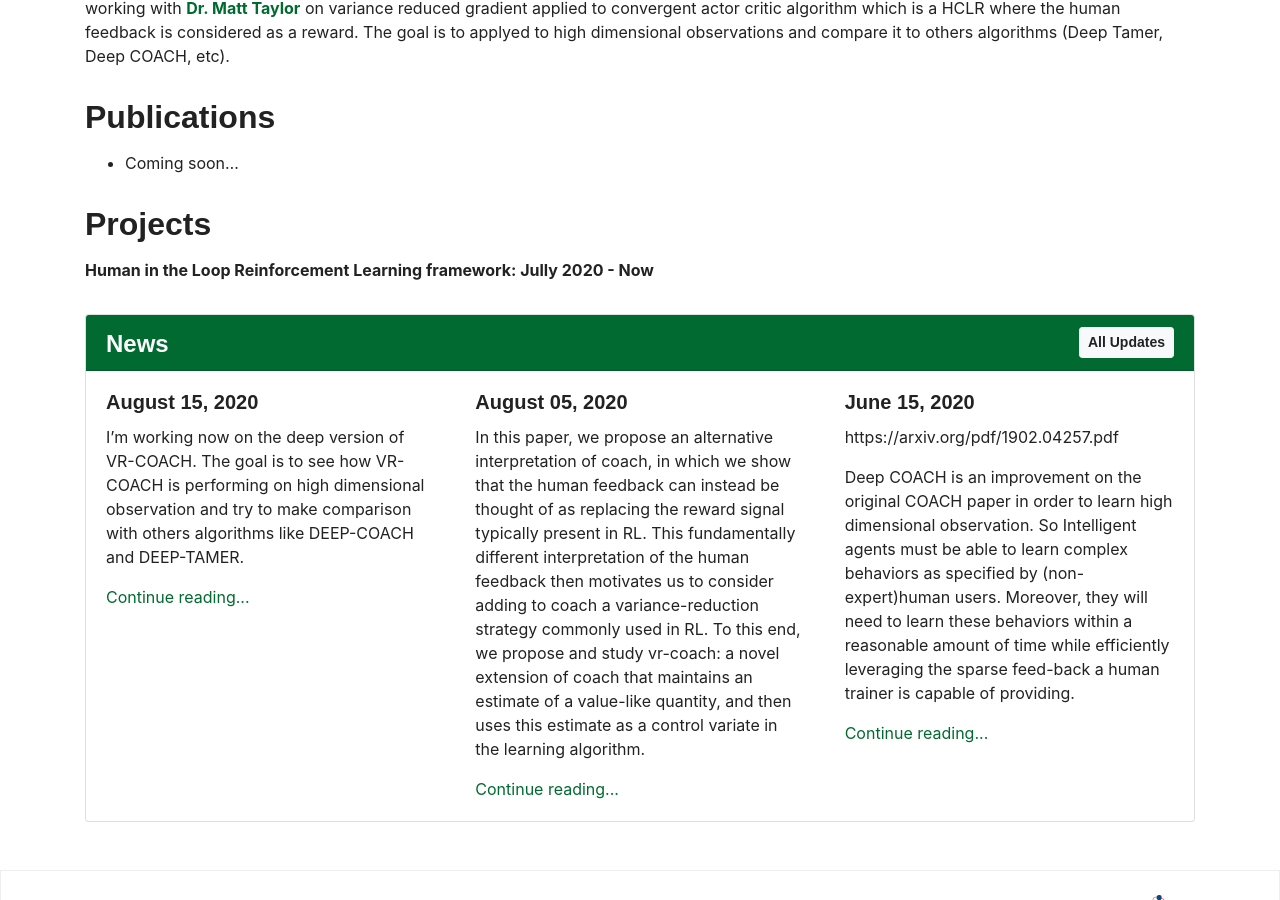
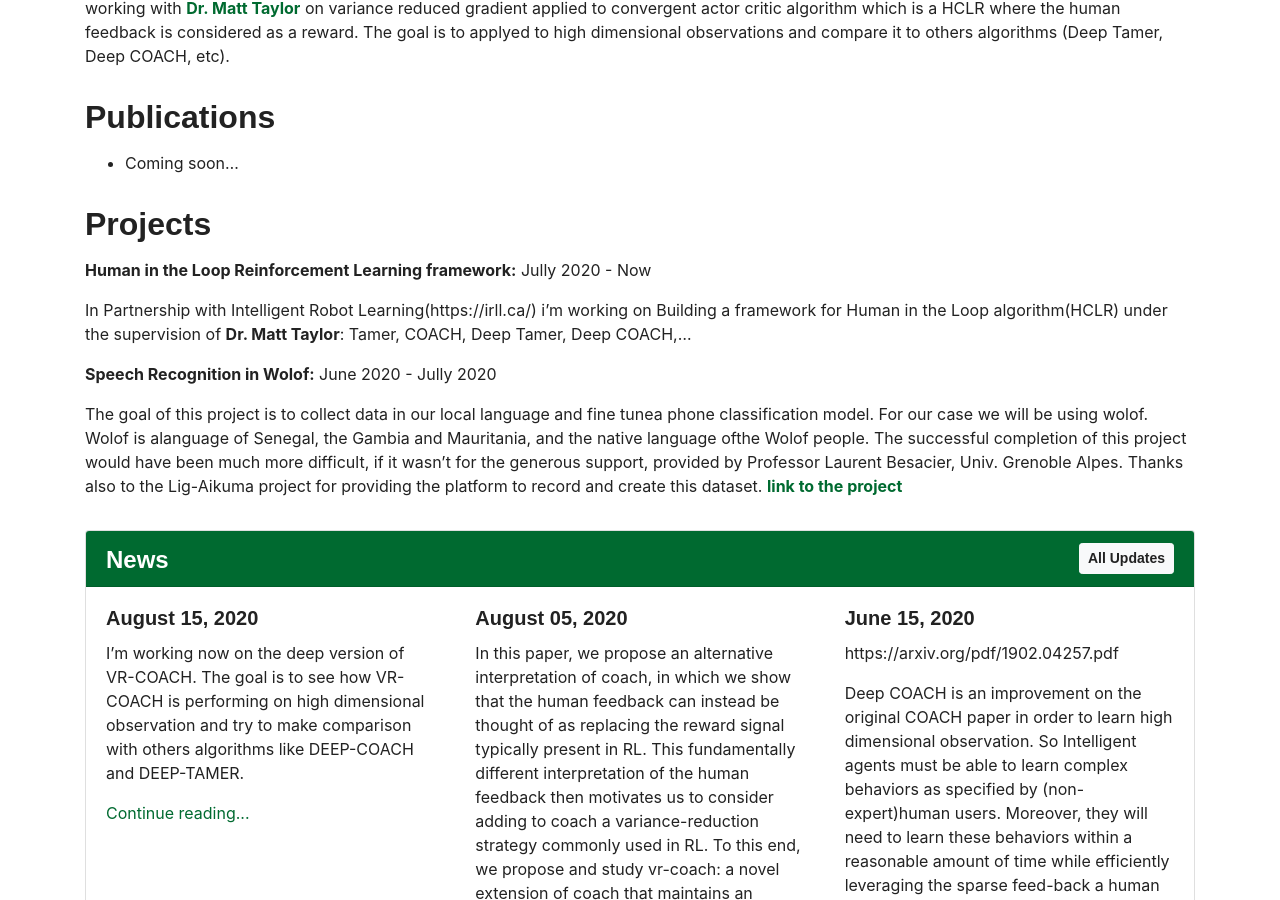
Before and after one commit to amathsow/amathsow.github.io, a Jekyll site: the page built from _pages/home.md, in a window 1280 px wide and 900 px high, scrolled down 800 px. Built offline with Jekyll 4.4.1, drawn with Linux system fonts in a browser that asks for light colours.

Commit message:
Update home.md

```diff
--- a/_pages/home.md
+++ b/_pages/home.md
@@ -27,7 +27,13 @@ Currently, I am doing a program at AMMI: African Master in Machine Intelligence
 
 ## Projects
 
-**Human in the Loop Reinforcement Learning framework: Jully 2020 - Now**
+**Human in the Loop Reinforcement Learning framework:** Jully 2020 - Now
+
+In Partnership with Intelligent Robot Learning(https://irll.ca/) i'm working on Building a framework for Human in the Loop algorithm(HCLR) under the supervision of **Dr. Matt Taylor**: Tamer, COACH, Deep Tamer, Deep COACH,...
+
+**Speech Recognition in Wolof:** June 2020 - Jully 2020
+
+The goal of this project is to collect data in our local language and fine tunea phone classification model. For our case we will be using wolof. Wolof is alanguage of Senegal, the Gambia and Mauritania, and the native language ofthe Wolof people. The successful completion of this project would have been much more difficult, if it wasn't for the generous support, provided by Professor Laurent Besacier, Univ. Grenoble Alpes. Thanks also to the Lig-Aikuma project for providing the platform to record and create this dataset.<a href="https://github.com/amathsow/wolof_speech_recognition"> **link to the project** </a>
 
 <!---
 ## Teaching
```
